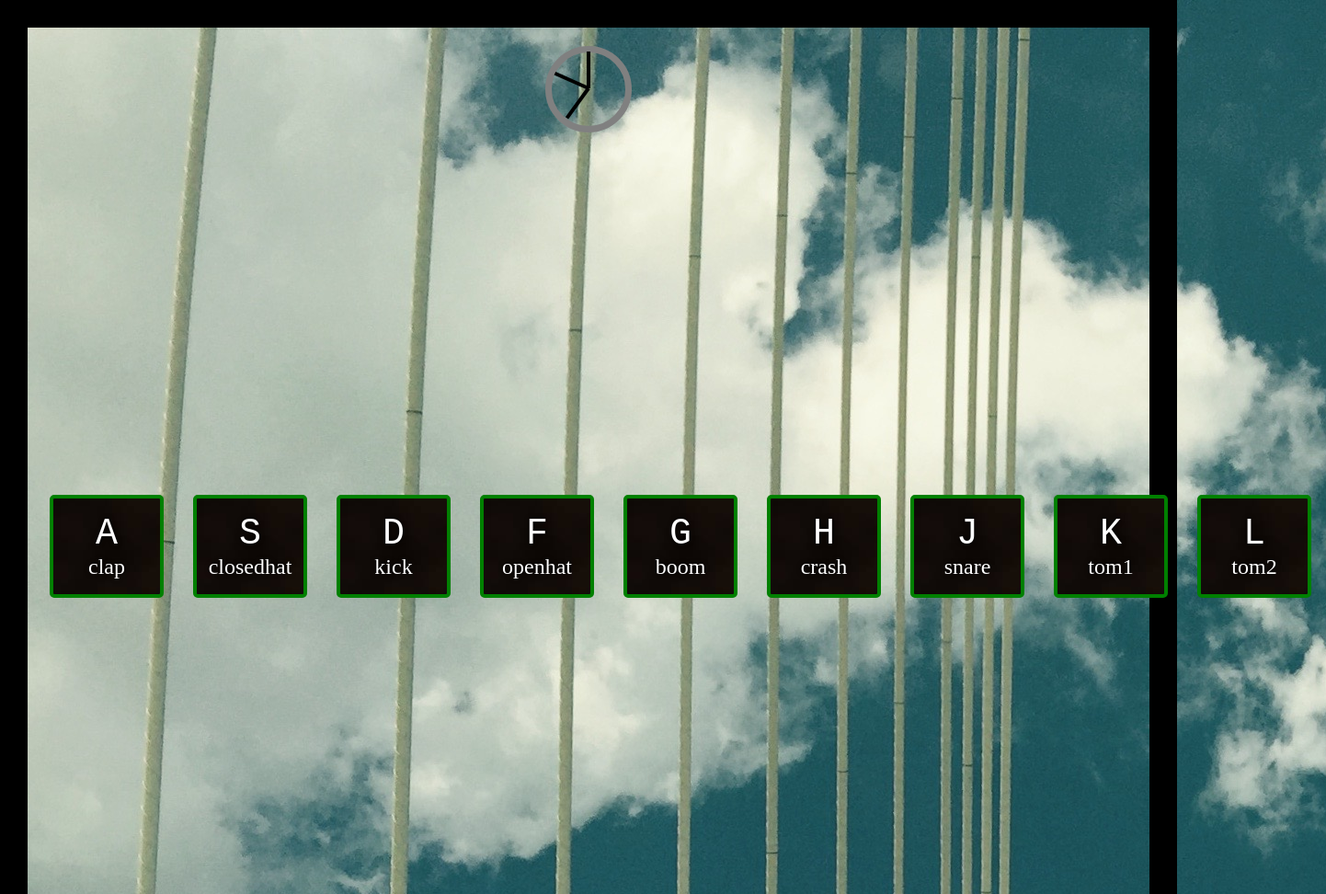
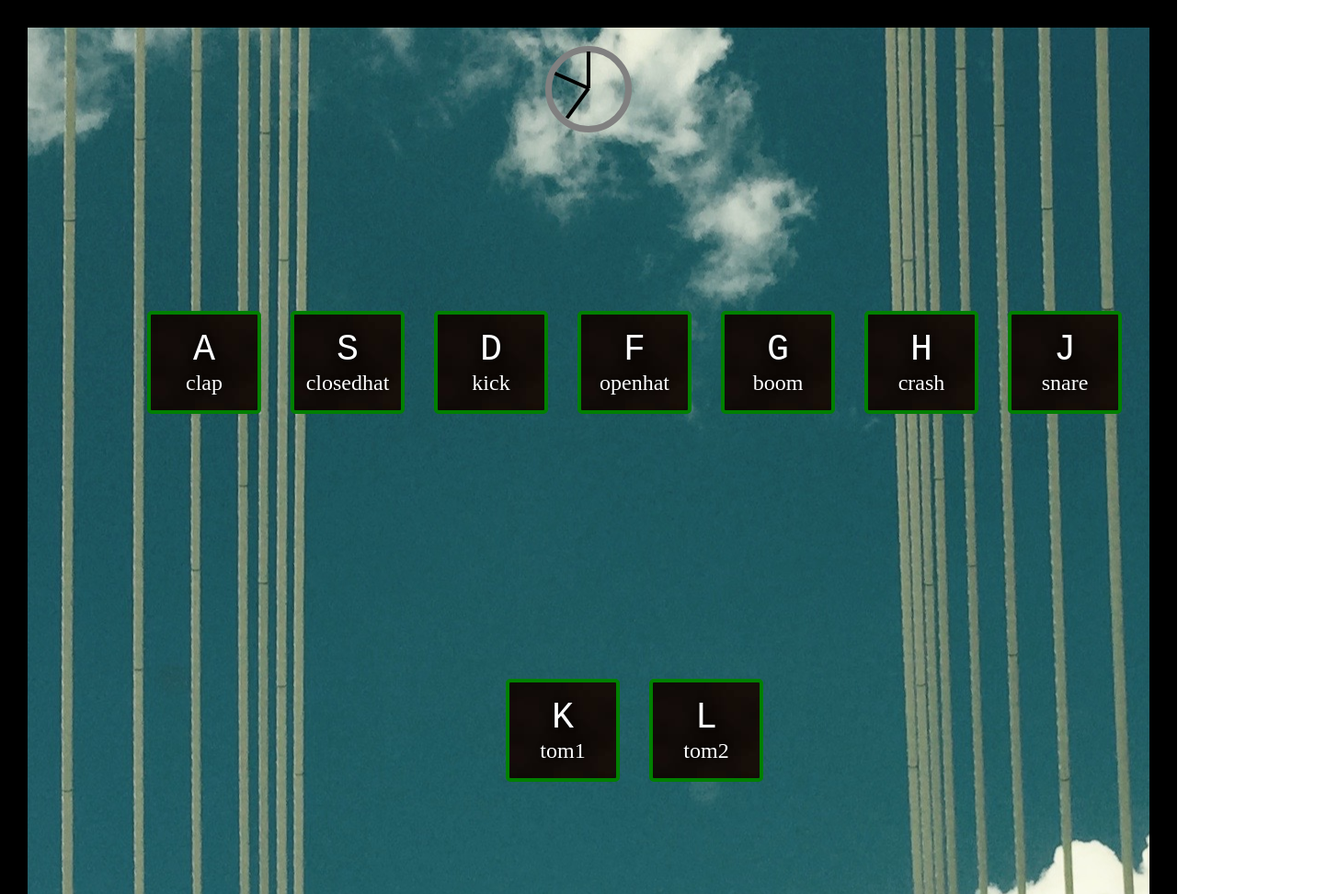
Before and after one commit to wth-jude/Drum_Sample_Site, a plain HTML site: page views/index.html in a window 1280 px wide. Shown: the top 972 px of the page at 92% size, 1442 px wide, since content can reach past the window. Drawn offline with Linux system fonts and the light colour scheme.

Commit message:
fix background position

```diff
--- a/views/style.css
+++ b/views/style.css
@@ -2,6 +2,8 @@ html {
   box-shadow: 0 0 0 30px #000 inset;
   padding: 0 30px;
   background-image: url(skyvibe.jpg);
+  background-position: center;
+  background-attachment: scroll;
  }
  .clock {
    width: 5rem;
@@ -30,7 +32,9 @@ html {
  }
 
 .keys {
+  flex-wrap: wrap;
   display: inline-flex;
+  margin-left: 100px;
   min-height: 100vh;
   align-items: center;
   justify-content: center;
```
